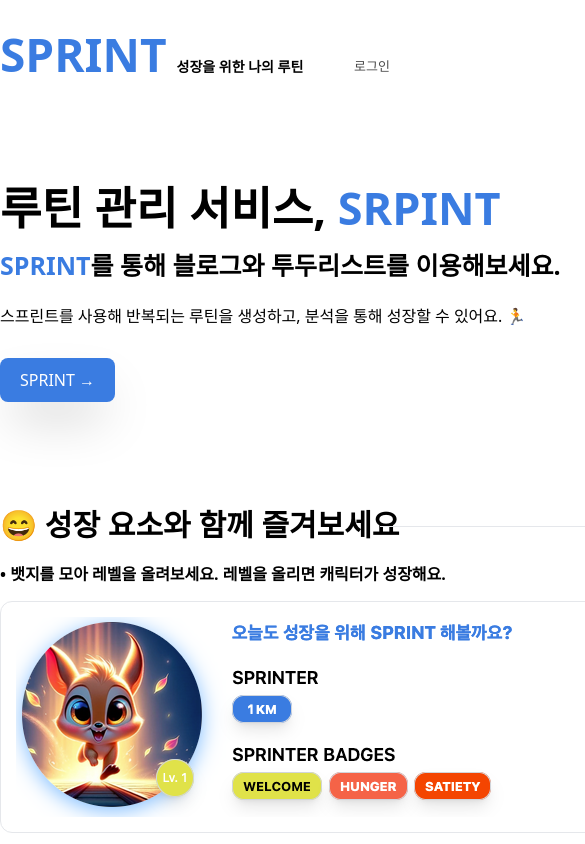
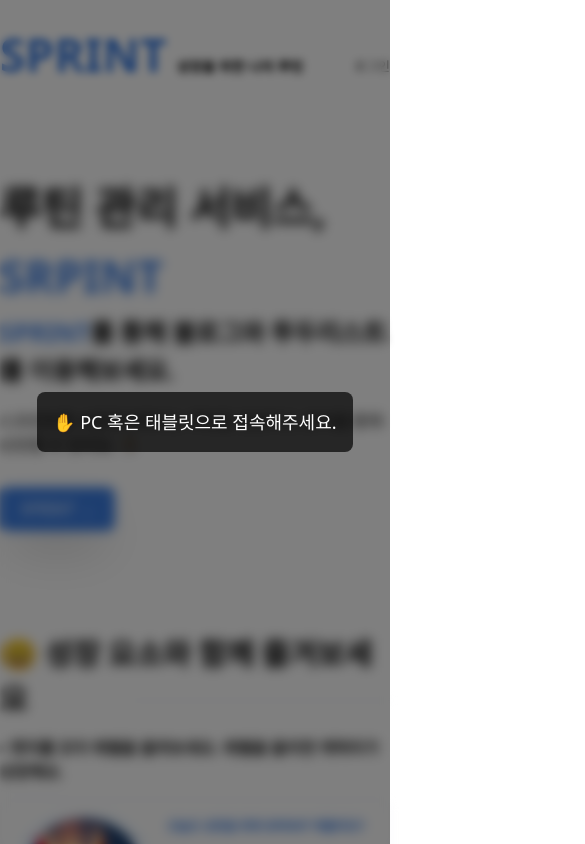
Before and after one commit to NohWookJin/sprint-client, a React (Vite) app: page / in a window 390 px wide. Shown: the top 844 px of the page, 585 px wide, since content can reach past the window. Built offline with nearby package versions, Linux system fonts and the light colour scheme; what @xeger/quill-image-actions, @xeger/quill-image-formats would draw is missing.

Commit message:
Feat: Mobile User Blur

```diff
--- /dev/null
+++ b/src/Components/Common/ScreenMessage.tsx
@@ -0,0 +1,11 @@
+const ScreenMessage = () => {
+  return (
+    <div className="fixed flex items-center justify-center inset-0 bg-black bg-opacity-50 backdrop-blur-sm z-[999]">
+      <div className="text-white text-center text-lg p-4 bg-black bg-opacity-70 rounded-lg">
+        ✋ PC 혹은 태블릿으로 접속해주세요.
+      </div>
+    </div>
+  );
+};
+
+export default ScreenMessage;
--- a/src/Router/RouterLayout.tsx
+++ b/src/Router/RouterLayout.tsx
@@ -1,12 +1,35 @@
+import { useEffect, useState } from "react";
 import { Outlet } from "react-router-dom";
 import Header from "../Components/Common/Header";
+import ScreenMessage from "../Components/Common/ScreenMessage";
 import "../index.css";
 
 const MainLayout = () => {
+  const [isMobileView, setIsMobileView] = useState(false);
+
+  useEffect(() => {
+    const handleResize = () => {
+      setIsMobileView(window.innerWidth <= 640);
+      if (window.innerWidth <= 640) {
+        document.body.style.overflow = "hidden";
+      } else {
+        document.body.style.overflow = "auto";
+      }
+    };
+
+    window.addEventListener("resize", handleResize);
+    handleResize();
+
+    return () => {
+      window.removeEventListener("resize", handleResize);
+    };
+  }, []);
+
   return (
-    <div className="mx-auto min-h-dvh min-w-[360px] max-w-[640px]">
+    <div className="relative mx-auto min-h-screen min-w-[360px] max-w-[640px]">
       <Header />
-      <div className="h-full min-w-[640px]">
+      {isMobileView && <ScreenMessage />}
+      <div className={`h-full ${isMobileView ? "blur-sm" : ""}`}>
         <Outlet />
       </div>
     </div>
```
